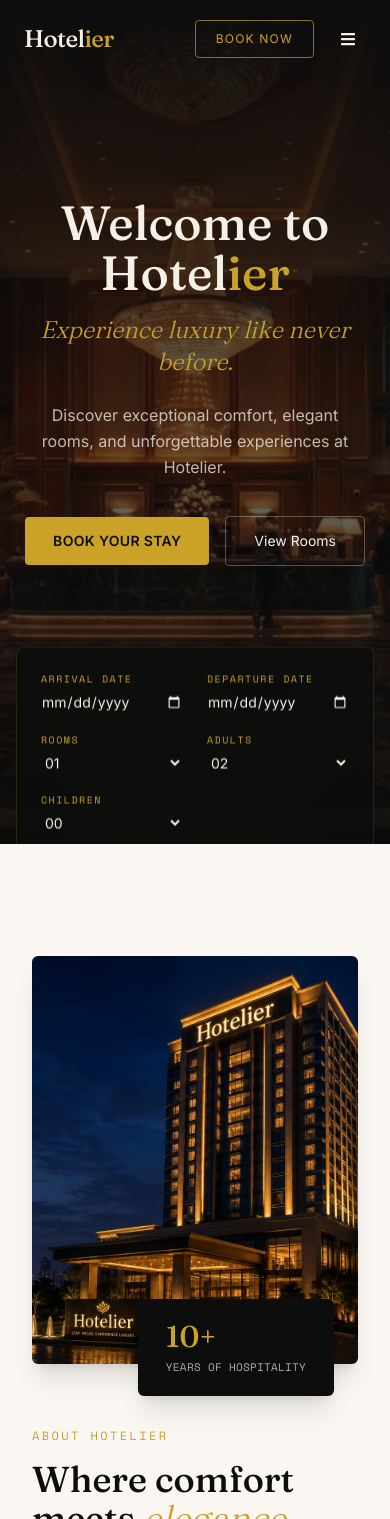
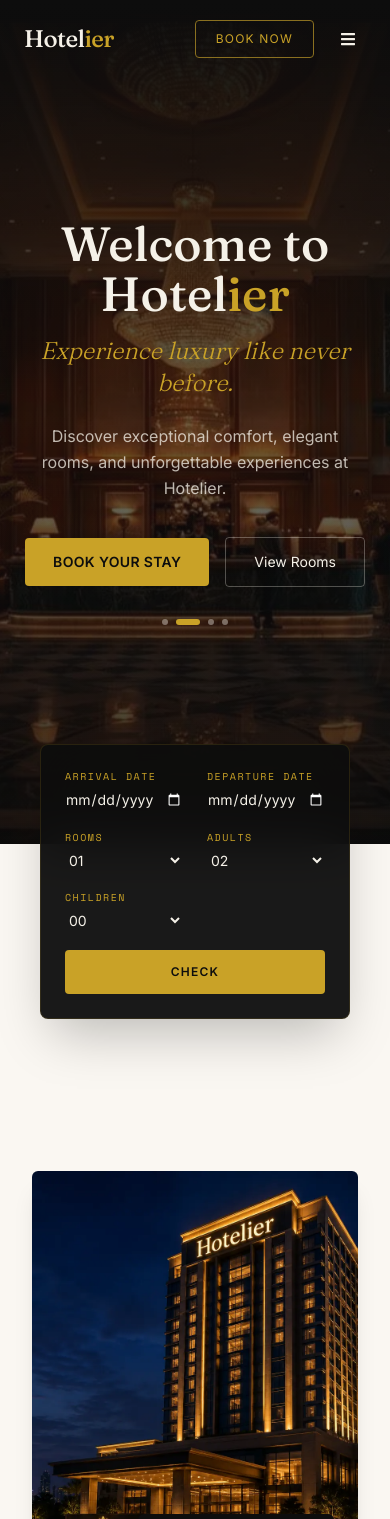
Before and after one commit to AghoghoOgbotor18/hotelier, a Next.js app: page / in a window 390 px wide. Shown: the top 1519 px of the page. Built offline with nearby package versions, Linux system fonts and the light colour scheme.

Commit message:
fix: remove bookingserchbar components from the hero section component to fix overflow hidden card for mobile

```diff
--- a/src/app/components/Home/About.jsx
+++ b/src/app/components/Home/About.jsx
@@ -1,4 +1,3 @@
-// src/components/About.jsx
 import Image from 'next/image';
 import Link from 'next/link';
 
@@ -10,7 +9,7 @@ const highlights = [
 
 export default function About() {
     return (
-        <section id="about" className="bg-background px-8 py-28 md:px-16">
+        <section className="bg-background px-8 py-28 md:px-16">
             <div className="mx-auto grid max-w-6xl grid-cols-1 items-center gap-16 lg:grid-cols-2 lg:gap-20">
                 <div className="relative mx-auto w-full max-w-md lg:max-w-none">
                     <div className="relative aspect-[4/5] w-full overflow-hidden rounded-md shadow-xl">
--- a/src/app/components/Home/BookingSearchBar.jsx
+++ b/src/app/components/Home/BookingSearchBar.jsx
@@ -37,7 +37,7 @@ export default function BookingSearchBar() {
     return (
         <form
         onSubmit={handleCheck}
-        className="grid grid-cols-2 gap-x-6 gap-y-5 rounded-lg border border-brass/15 bg-ink/95 p-6 shadow-2xl backdrop-blur-xl sm:grid-cols-3 lg:flex lg:items-center lg:gap-0 lg:p-3"
+        className="grid grid-cols-2 gap-x-6 gap-y-5 rounded-lg -mt-25 md:-mt-10 m-10 border border-brass/15 bg-ink/95 p-6 shadow-2xl backdrop-blur-xl sm:grid-cols-3 lg:flex lg:items-center lg:gap-0 lg:p-3"
         >
             <label className="flex flex-col gap-1.5 lg:flex-1 lg:border-r lg:border-ivory/10 lg:px-5 lg:py-2">
                 <FieldLabel>Arrival Date</FieldLabel>
--- a/src/app/components/Home/Hero.jsx
+++ b/src/app/components/Home/Hero.jsx
@@ -1,10 +1,7 @@
-// src/components/Hero.jsx
 'use client';
 
 import { useEffect, useState } from 'react';
 import Image from 'next/image';
-import BookingSearchBar from './BookingSearchBar';
-import Link from 'next/link';
 
 const images = [
     '/images/hero1.webp',
@@ -24,7 +21,8 @@ export default function Hero() {
     }, []);
 
     return (
-        <section className="relative min-h-screen overflow-hidden flex justify-center items-center pb-20">
+        <section className="relative h-screen">
+        <div className="absolute inset-0 overflow-hidden">
             {images.map((src, index) => (
                 <div key={src} className={`absolute inset-0 transition-opacity duration-[1500ms] ease-in-out ${index === currentImage ? 'opacity-100' : 'opacity-0'}`}>
                 <Image
@@ -37,6 +35,7 @@ export default function Hero() {
                 />
                 </div>
             ))}
+        </div>
 
         <div className="absolute inset-0 bg-gradient-to-b from-ink via-ink/60 to-ink/80" />
 
@@ -52,24 +51,18 @@ export default function Hero() {
             </p>
 
             <div className="mt-9 flex flex-wrap items-center justify-center gap-4">
-                <Link href="/rooms" className="rounded-sm bg-brass px-7 py-3.5 font-sans text-sm font-semibold uppercase tracking-wide text-ink transition hover:opacity-90">
+            <a href="/reservations" className="rounded-sm bg-brass px-7 py-3.5 font-sans text-sm font-semibold uppercase tracking-wide text-ink transition hover:opacity-90">
                 Book Your Stay
-                </Link>
-                <Link href="/rooms" className="rounded-sm border border-ivory/30 px-7 py-3.5 font-sans text-sm text-ivory transition hover:border-ivory/70">
+            </a>
+            <a href="#rooms" className="rounded-sm border border-ivory/30 px-7 py-3.5 font-sans text-sm text-ivory transition hover:border-ivory/70">
                 View Rooms
-                </Link>
-                </div>
+            </a>
             </div>
 
-            <div className="absolute bottom-8 left-1/2 z-10 flex -translate-x-1/2 gap-2">
+            <div className="mt-8 flex gap-2">
             {images.map((src, index) => (
                 <button key={src} onClick={() => setCurrentImage(index)} aria-label={`Show slide ${index + 1}`} className={`h-1.5 rounded-full transition-all duration-300 ${index === currentImage ? 'w-6 bg-brass' : 'w-1.5 bg-ivory/40'}`} />
             ))}
-            </div>
-
-            <div className="absolute inset-x-0 bottom-15 z-20 flex translate-y-1/2 justify-center px-4">
-                <div className="w-full max-w-5xl">
-                    <BookingSearchBar />
             </div>
         </div>
         </section>
--- a/src/app/page.js
+++ b/src/app/page.js
@@ -1,5 +1,6 @@
 import About from "./components/Home/About";
 import Bookings from "./components/Home/Bookings";
+import BookingSearchBar from "./components/Home/BookingSearchBar";
 import Hero from "./components/Home/Hero";
 
 export default function Home(){
@@ -7,6 +8,7 @@ export default function Home(){
   return (
     <>
       <Hero />
+      <BookingSearchBar />
       <About />
       <Bookings />
     </>
```
Lines whose indentation alone changed are shown as unchanged.
